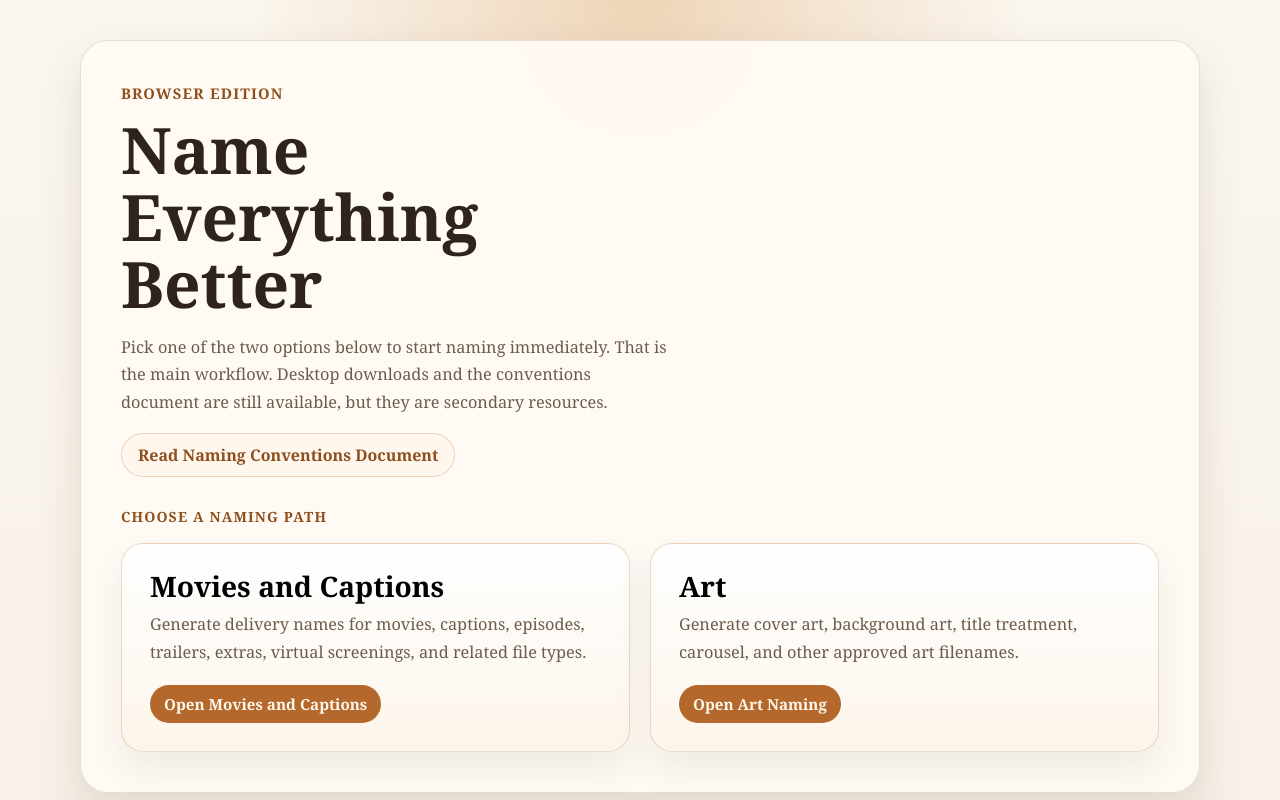
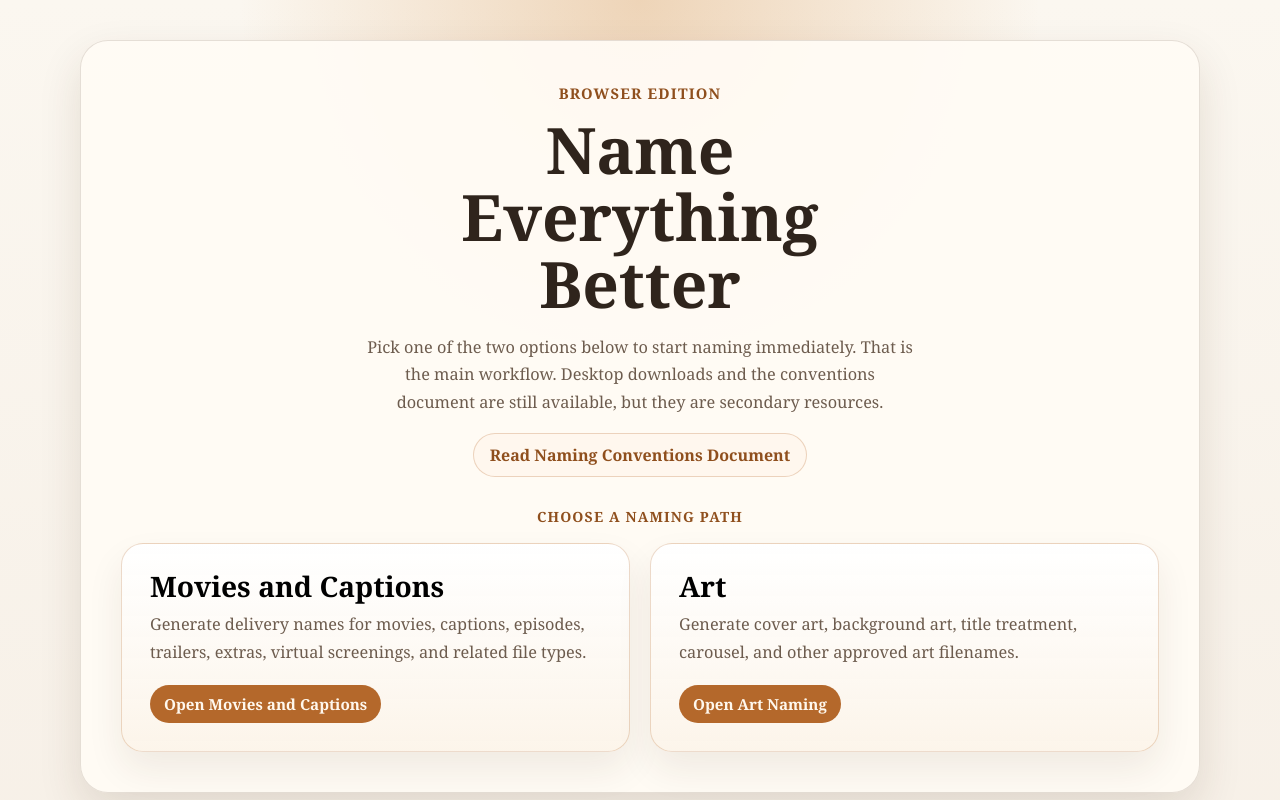
Before and after one commit to MichaelBrandonFalk/NameEverythingBetter, a plain HTML site: page index.html in a window 1280 px wide. Shown: the top 800 px of the page. Drawn offline with Linux system fonts and the light colour scheme.

Commit message:
Center homepage hero content

```diff
--- a/index.html
+++ b/index.html
@@ -55,6 +55,7 @@
 
     .hero {
       padding: 40px;
+      text-align: center;
     }
 
     .eyebrow {
@@ -77,6 +78,7 @@
     h1 {
       font-size: clamp(2.4rem, 5vw, 4.7rem);
       max-width: 11ch;
+      margin-inline: auto;
     }
 
     h2 {
@@ -96,7 +98,7 @@
 
     .hero-copy {
       max-width: 60ch;
-      margin-top: 16px;
+      margin: 16px auto 0;
     }
 
     .section-label {
@@ -254,6 +256,10 @@
       flex-wrap: wrap;
       gap: 12px;
       margin-top: 16px;
+    }
+
+    .hero .action-row {
+      justify-content: center;
     }
 
     .action-btn {
```
